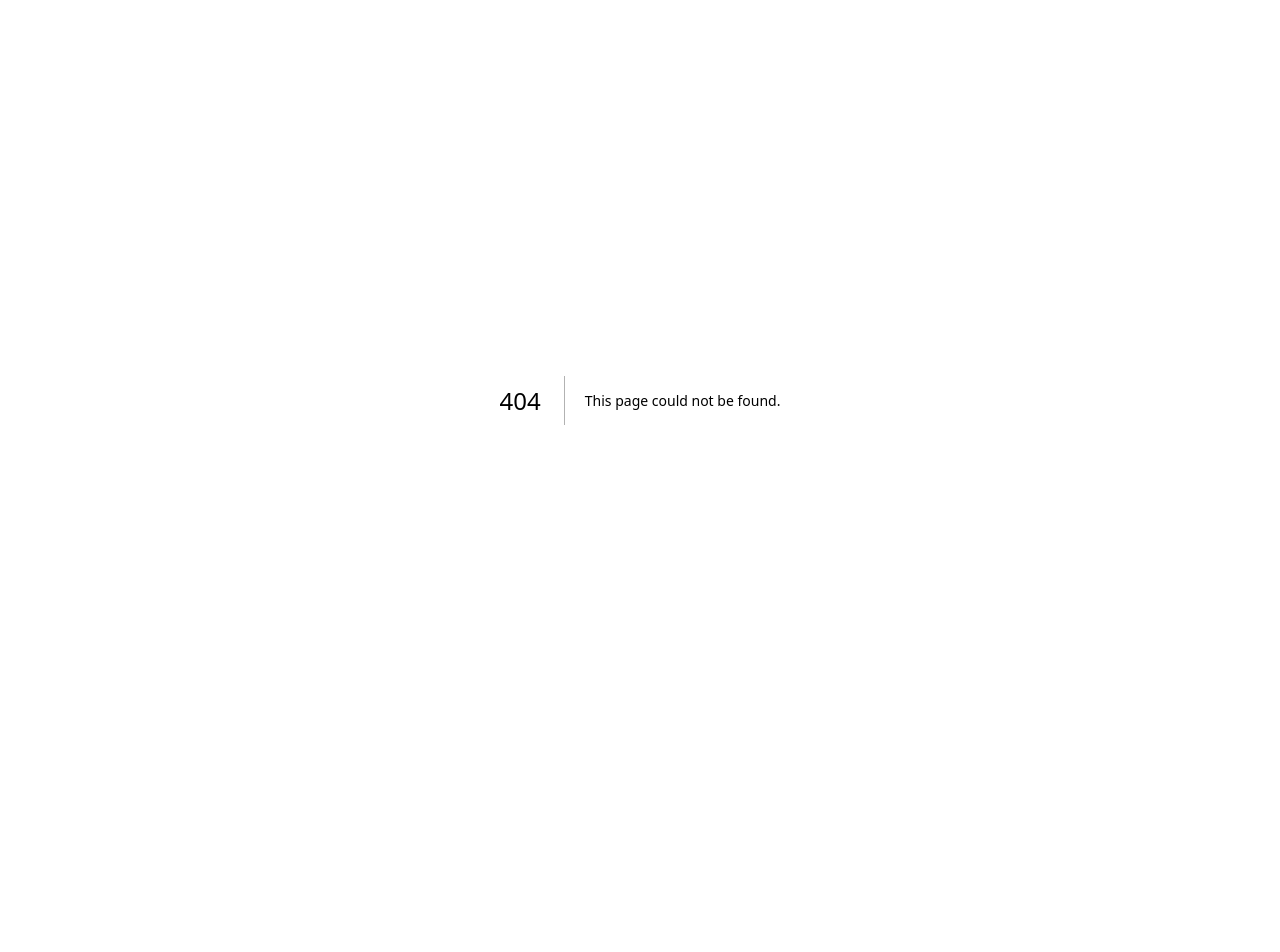
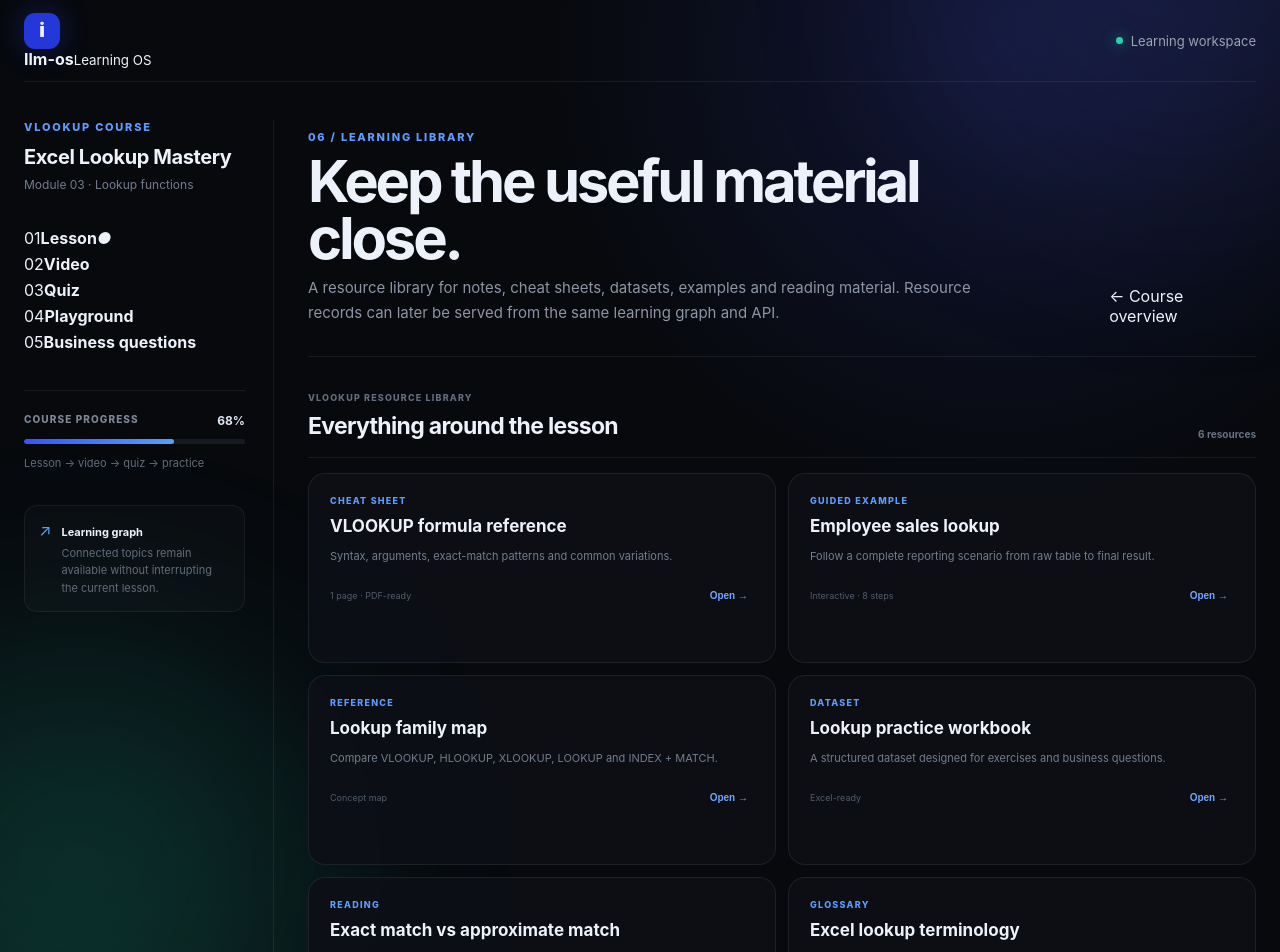
Before and after one commit to AbuHumzaKhan/Ilm-os, a Next.js app in the folder apps/web/: page /learn/resources in a window 1280 px wide. Before the commit this address had no page. Shown: the top 952 px of the page. Before the commit the page ends 800 px from the top, so only its background shows below. Built offline with nearby package versions, Linux system fonts and the light colour scheme.

Commit message:
feat(web): add learning resources frontend

```diff
--- /dev/null
+++ b/apps/web/app/learn/resources/page.tsx
@@ -0,0 +1,40 @@
+import LearningModeShell from "../../../components/learning/LearningModeShell";
+
+const resources = [
+  { type: "CHEAT SHEET", title: "VLOOKUP formula reference", description: "Syntax, arguments, exact-match patterns and common variations.", meta: "1 page · PDF-ready" },
+  { type: "GUIDED EXAMPLE", title: "Employee sales lookup", description: "Follow a complete reporting scenario from raw table to final result.", meta: "Interactive · 8 steps" },
+  { type: "REFERENCE", title: "Lookup family map", description: "Compare VLOOKUP, HLOOKUP, XLOOKUP, LOOKUP and INDEX + MATCH.", meta: "Concept map" },
+  { type: "DATASET", title: "Lookup practice workbook", description: "A structured dataset designed for exercises and business questions.", meta: "Excel-ready" },
+  { type: "READING", title: "Exact match vs approximate match", description: "Understand how matching behavior changes the result and when each mode is appropriate.", meta: "6 min read" },
+  { type: "GLOSSARY", title: "Excel lookup terminology", description: "Quick definitions for lookup value, table array, return column and match mode.", meta: "12 terms" },
+];
+
+export default function ResourcesPage() {
+  return (
+    <LearningModeShell
+      active="lesson"
+      eyebrow="06 / LEARNING LIBRARY"
+      title="Keep the useful material close."
+      description="A resource library for notes, cheat sheets, datasets, examples and reading material. Resource records can later be served from the same learning graph and API."
+    >
+      <section className="library-head"><div><span>VLOOKUP RESOURCE LIBRARY</span><h2>Everything around the lesson</h2></div><strong>{resources.length} resources</strong></section>
+      <section className="resource-grid">
+        {resources.map((resource) => (
+          <article key={resource.title} className="resource-card">
+            <div className="resource-type">{resource.type}</div>
+            <h3>{resource.title}</h3>
+            <p>{resource.description}</p>
+            <div className="resource-bottom"><span>{resource.meta}</span><button type="button">Open →</button></div>
+          </article>
+        ))}
+      </section>
+      <section className="library-note"><span>ARCHITECTURE NOTE</span><strong>Frontend is intentionally prepared before content delivery is wired.</strong><p>The next backend layer can return resource metadata, URLs, access rules, progress and completion events without changing this page structure.</p></section>
+      <style jsx>{`
+        .library-head { display:flex; justify-content:space-between; align-items:flex-end; margin-top:28px; padding-bottom:17px; border-bottom:1px solid rgba(255,255,255,.07); } .library-head span { color:#626d7d; font-size:9px; font-weight:800; letter-spacing:.13em; } .library-head h2 { margin:7px 0 0; font-size:23px; letter-spacing:-.03em; } .library-head strong { color:#687383; font-size:10px; }
+        .resource-grid { display:grid; grid-template-columns:repeat(2,1fr); gap:12px; margin-top:15px; } .resource-card { padding:21px; min-height:190px; border:1px solid rgba(255,255,255,.075); border-radius:17px; background:rgba(13,16,23,.86); } .resource-type { color:#5f9cff; font-size:9px; font-weight:800; letter-spacing:.14em; } .resource-card h3 { margin:10px 0 7px; font-size:17px; } .resource-card p { max-width:500px; color:#737d8d; font-size:11px; line-height:1.65; } .resource-bottom { display:flex; justify-content:space-between; align-items:center; margin-top:24px; } .resource-bottom span { color:#525c6c; font-size:9px; } .resource-bottom button { border:0; background:transparent; color:#70a6ff; font-size:10px; font-weight:700; }
+        .library-note { margin-top:14px; padding:20px; border:1px solid rgba(82,105,255,.16); border-radius:16px; background:rgba(54,74,255,.055); } .library-note span { color:#6e9fff; font-size:9px; font-weight:800; letter-spacing:.13em; } .library-note strong { display:block; margin-top:7px; font-size:13px; } .library-note p { margin:6px 0 0; color:#697485; font-size:10px; line-height:1.6; }
+        @media(max-width:720px){.resource-grid{grid-template-columns:1fr}.library-head{display:block}.library-head strong{display:block;margin-top:8px}}
+      `}</style>
+    </LearningModeShell>
+  );
+}
```
